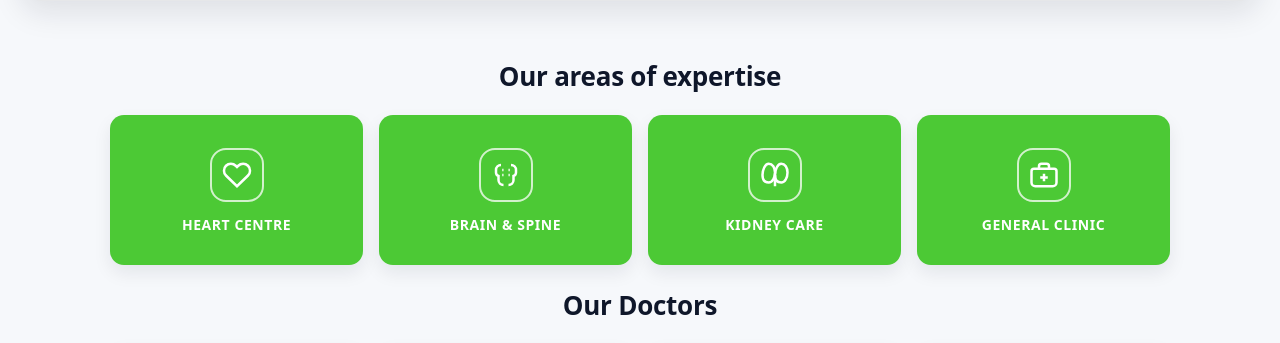
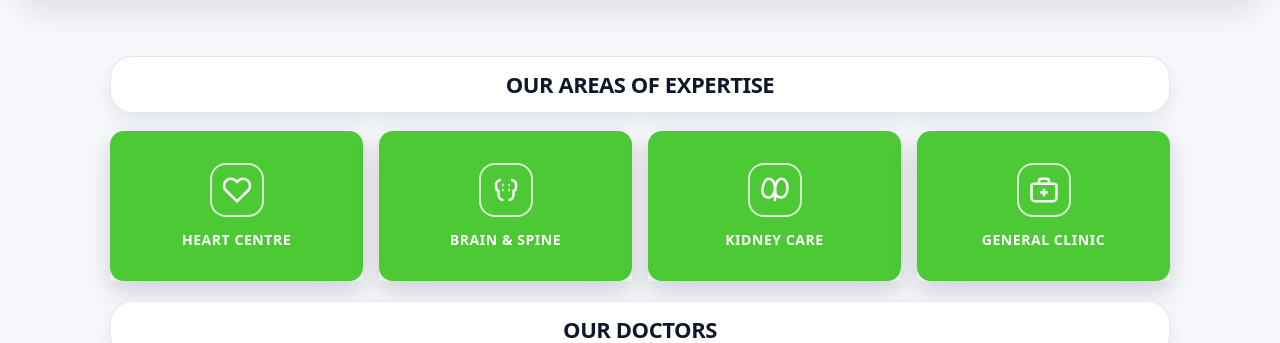
Before and after one commit to Poojana-Fernando/VIVA-Group-O-NSBM-WEB, a PHP site: page /VIVA-Group-O-NSBM-WEB/ in a window 1280 px wide. Shown: the part 1060-1403 px from the top of the page. Run offline with PHP 8.4, Linux system fonts and the light colour scheme.

Commit message:
Add files via upload

```diff
--- a/index.php
+++ b/index.php
@@ -88,67 +88,67 @@
   </div>
 </div>
 <section class="services-wrap">
-  <h2 class="services-title">Our areas of expertise</h2>
+  <h2 class="services-title reveal">Our areas of expertise</h2>
 
-  <div class="services-grid">
+  <div class="services-grid reveal">
 
-    <a class ="service-link" href="servicesPages/heart.html">
-    <div class="service-tile active">
-      <div class="service-icon">
+    <a class ="service-link reveal" href="servicesPages/heart.html">
+    <div class="service-tile active reveal">
+      <div class="service-icon reveal">
         <svg viewBox="0 0 24 24" fill="none" stroke-width="2">
           <path d="M20.8 4.6a5.5 5.5 0 0 0-7.8 0L12 5.6l-1-1a5.5 5.5 0 0 0-7.8 7.8l1 1L12 21l7.8-7.6 1-1a5.5 5.5 0 0 0 0-7.8z"/>
         </svg>
       </div>
-      <div class="service-name">Heart Centre</div>
+      <div class="service-name reveal">Heart Centre</div>
     </div>
     </a>
 
-    <a class ="service-link" href="servicesPages/brain.html">
-    <div class="service-tile">
-      <div class="service-icon">
+    <a class ="service-link reveal" href="servicesPages/brain.html">
+    <div class="service-tile reveal">
+      <div class="service-icon reveal">
         <svg viewBox="0 0 24 24" fill="none" stroke-width="2">
           <path d="M8 4a4 4 0 0 0-4 4v2a3 3 0 0 0 2 2.8V16a4 4 0 0 0 4 4"/>
           <path d="M16 4a4 4 0 0 1 4 4v2a3 3 0 0 1-2 2.8V16a4 4 0 0 1-4 4"/>
           <path d="M9 8h1M14 8h1M9 12h1M14 12h1"/>
         </svg>
       </div>
-      <div class="service-name">Brain &amp; Spine</div>
+      <div class="service-name reveal">Brain &amp; Spine</div>
     </div>
     </a>
 
-    <a class ="service-link" href="servicesPages/kidney.html">
-    <div class="service-tile">
-      <div class="service-icon">
+    <a class ="service-link reveal" href="servicesPages/kidney.html">
+    <div class="service-tile reveal">
+      <div class="service-icon reveal">
         <svg viewBox="0 0 24 24" fill="none" stroke-width="2">
           <path d="M7 3c3 0 5 3 5 7s-2 8-5 8-5-2-5-6 2-9 5-9z"/>
           <path d="M17 3c3 0 5 3 5 7s-2 8-5 8-5-2-5-6 2-9 5-9z"/>
           <path d="M12 12v9"/>
         </svg>
       </div>
-      <div class="service-name">Kidney Care</div>
+      <div class="service-name reveal">Kidney Care</div>
     </div>
     </a>
 
-    <a class ="service-link" href="servicesPages/general.html">
-    <div class="service-tile">
-      <div class="service-icon">
+    <a class ="service-link reveal" href="servicesPages/general.html">
+    <div class="service-tile reveal">
+      <div class="service-icon reveal">
         <svg viewBox="0 0 24 24" fill="none" stroke-width="2">
           <path d="M8 7V5a2 2 0 0 1 2-2h4a2 2 0 0 1 2 2v2"/>
           <path d="M4 7h16a2 2 0 0 1 2 2v9a3 3 0 0 1-3 3H5a3 3 0 0 1-3-3V9a2 2 0 0 1 2-2z"/>
           <path d="M12 11v6M9 14h6"/>
         </svg>
       </div>
-      <div class="service-name">General Clinic</div>
+      <div class="service-name reveal">General Clinic</div>
     </div>
     </a>
 
   </div>
 </section>
 <section class="doctors-wrap" id="doctors">
-  <h2 class="doctors-title">Our Doctors</h2>
+  <h2 class="doctors-title reveal">Our Doctors</h2>
 
   <div class="doctors-grid">
-    <div class="doctor-card">
+    <div class="doctor-card reveal">
       <div class="doctor-photo">
         <img src="Assets/doctor1.png" alt="Dr. Radin Renula">
       </div>
@@ -158,7 +158,7 @@
       </div>
     </div>
 
-    <div class="doctor-card">
+    <div class="doctor-card reveal">
       <div class="doctor-photo">
         <img src="Assets/doctor2.png" alt="Dr. Vinuka Jayavihan">
       </div>
@@ -168,7 +168,7 @@
       </div>
     </div>
 
-    <div class="doctor-card">
+    <div class="doctor-card reveal">
       <div class="doctor-photo">
         <img src="Assets/doctor3.png" alt="Dr. chamidu">
       </div>
@@ -178,7 +178,7 @@
       </div>
     </div>
 
-    <div class="doctor-card">
+    <div class="doctor-card reveal">
       <div class="doctor-photo">
         <img src="Assets/doctor4.png" alt="Dr. Poojana Fernando">
       </div>
@@ -191,7 +191,7 @@
 </section>
 
 
-  <div id="about" class="section">
+  <div id="about" class="section reveal">
     <h2>About Us</h2>
     <p>
       At our University Hospital, your wellbeing comes first.
@@ -203,24 +203,18 @@
     </p>
   </div>
 
-  <div id="contact" class="section">
-    <h2>Contact Us</h2>
-    <p><strong>Email:</strong> nsbmhealthcare@nsbm.lk</p>
-    <p><strong>Phone:</strong> +94 11 234 5678</p>
-    <p><strong>Location:</strong> Homagama, Sri Lanka</p>
-  </div>
 
-  <footer class="site-footer">
-  <div class="footer-container">
+  <footer class="site-footer reveal">
+  <div class="footer-container reveal">
 
-    <div class="footer-col brand-col">
+    <div class="footer-col brand-col reveal">
       <img src="Assets/logo.png" alt="NSBM Healthcare Logo" class="footer-logo">
-      <p class="footer-desc">
+      <p class="footer-desc reveal">
         Providing safe, reliable, and student-friendly healthcare to ensure you stay healthy, focused, and confident throughout your academic journey.
       </p>
     </div>
 
-    <div class="footer-col">
+    <div class="footer-col reveal">
       <h3>Quick Links</h3>
       <ul>
         <li><a href="index.php">Home</a></li>
@@ -231,7 +225,7 @@
       </ul>
     </div>
 
-    <div class="footer-col">
+    <div class="footer-col reveal">
       <h3>Departments</h3>
       <ul>
         <li><a href="servicesPages/heart.html">Heart Centre</a></li>
@@ -241,7 +235,7 @@
       </ul>
     </div>
 
-    <div class="footer-col contact-col">
+    <div class="footer-col contact-col reveal">
       <h3>Contact Us</h3>
       <ul>
         <li>
@@ -261,7 +255,7 @@
 
   </div>
 
-  <div class="footer-bottom">
+  <div class="footer-bottom reveal">
     <p>&copy; <?php echo date("Y"); ?> NSBM Healthcare E-Channeling System. All Rights Reserved.</p>
     <div class="footer-legal">
       <a href="#">Privacy Policy</a>
@@ -370,6 +364,19 @@
     updateDots();
     start();
 </script>
+<script>
+document.addEventListener("DOMContentLoaded", function() {
+    const observer = new IntersectionObserver((entries) => {
+        entries.forEach(entry => {
+            if (entry.isIntersecting) {
+                entry.target.classList.add('active');
+            }
+        });
+    }, { threshold: 0.1 });
+
+    document.querySelectorAll('.reveal').forEach(el => observer.observe(el));
+});
+</script>
 
 
 
--- a/styles.css
+++ b/styles.css
@@ -424,9 +420,17 @@ body {
 
 .services-title {
   text-align: center;
+  background: #ffffff;
+  border-radius: 22px;
+  border: 1px solid var(--border);
+  box-shadow: var(--shadow-soft);
+  padding: 10px;
+  margin-bottom: 40px;
+  font-size: clamp(34px, 4vw, 56px);
+  font-size: 22px;
+  letter-spacing: -0.02em;
   margin: 0 0 18px;
-  font-size: 26px;
-  letter-spacing: -0.01em;
+  text-transform: uppercase;
 }
 
 .services-grid {
@@ -502,6 +506,7 @@ body {
   text-decoration: none;
   color: inherit;
   display: block;
+  box-shadow: var(--shadow);
 }
 
 .service-link:focus-visible {
@@ -519,15 +524,24 @@ body {
 
 .doctors-title {
   text-align: center;
+  background: #ffffff;
+  border-radius: 22px;
+  border: 1px solid var(--border);
+  box-shadow: var(--shadow-soft);
+  padding: 10px;
+  margin-bottom: 40px;
+  font-size: clamp(34px, 4vw, 56px);
+  font-size: 22px;
+  letter-spacing: -0.02em;
   margin: 0 0 18px;
-  font-size: 26px;
-  letter-spacing: -0.01em;
+  text-transform: uppercase;
 }
 
 .doctors-grid {
   display: grid;
   grid-template-columns: repeat(4, 1fr);
   gap: 16px;
+
 }
 
 .doctor-card {
@@ -735,3 +733,20 @@ body {
     margin: 0 10px;
   }
 }
+/* Smooth scrolling for links */
+html {
+  scroll-behavior: smooth;
+}
+
+/* Base reveal state */
+.reveal {
+  opacity: 0;
+  transform: translateY(30px);
+  transition: all 0.8s ease-out;
+}
+
+/* State when visible on screen */
+.reveal.active {
+  opacity: 1;
+  transform: translateY(0);
+}
```
Also changed, not shown: other parts of styles.css (+8 -28 lines).
